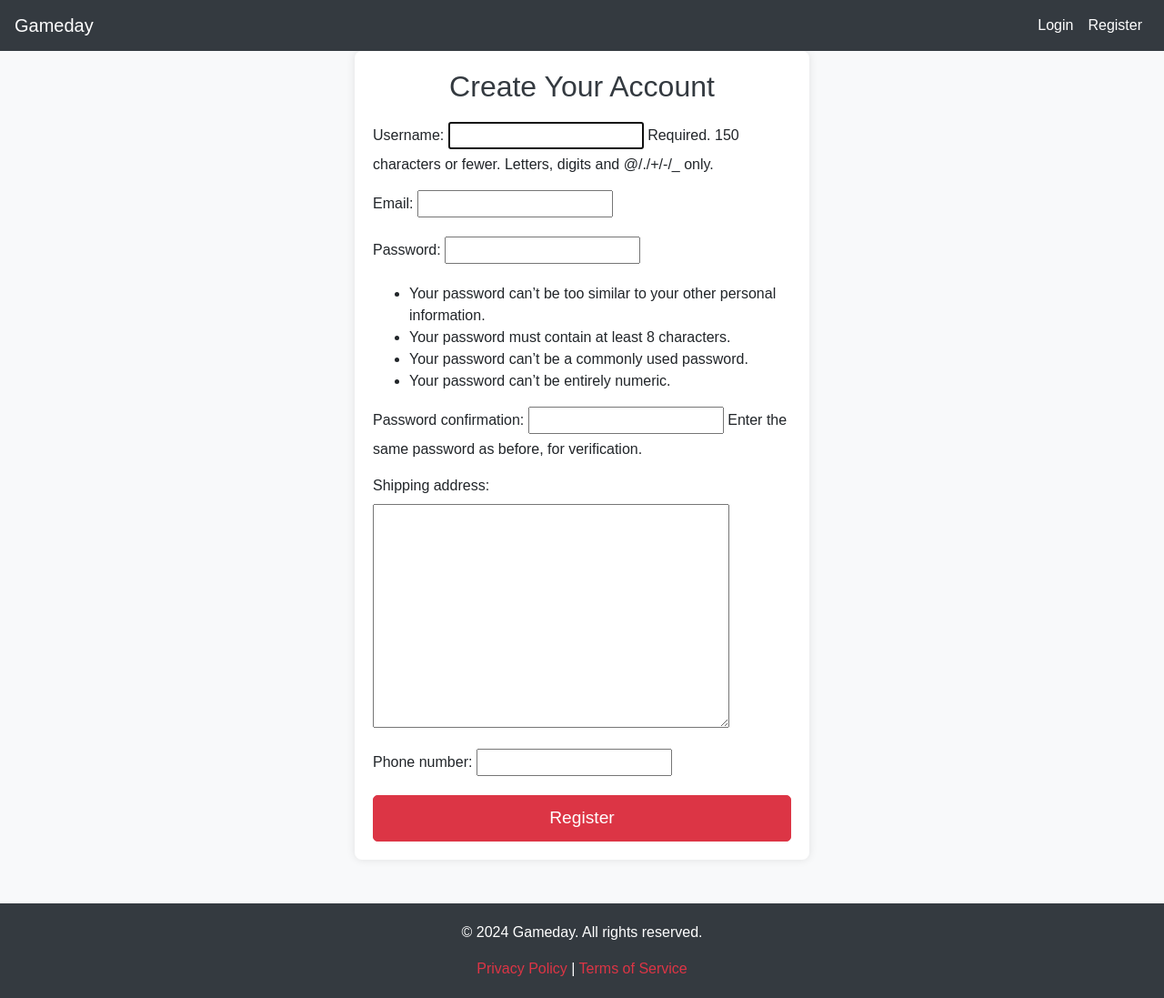
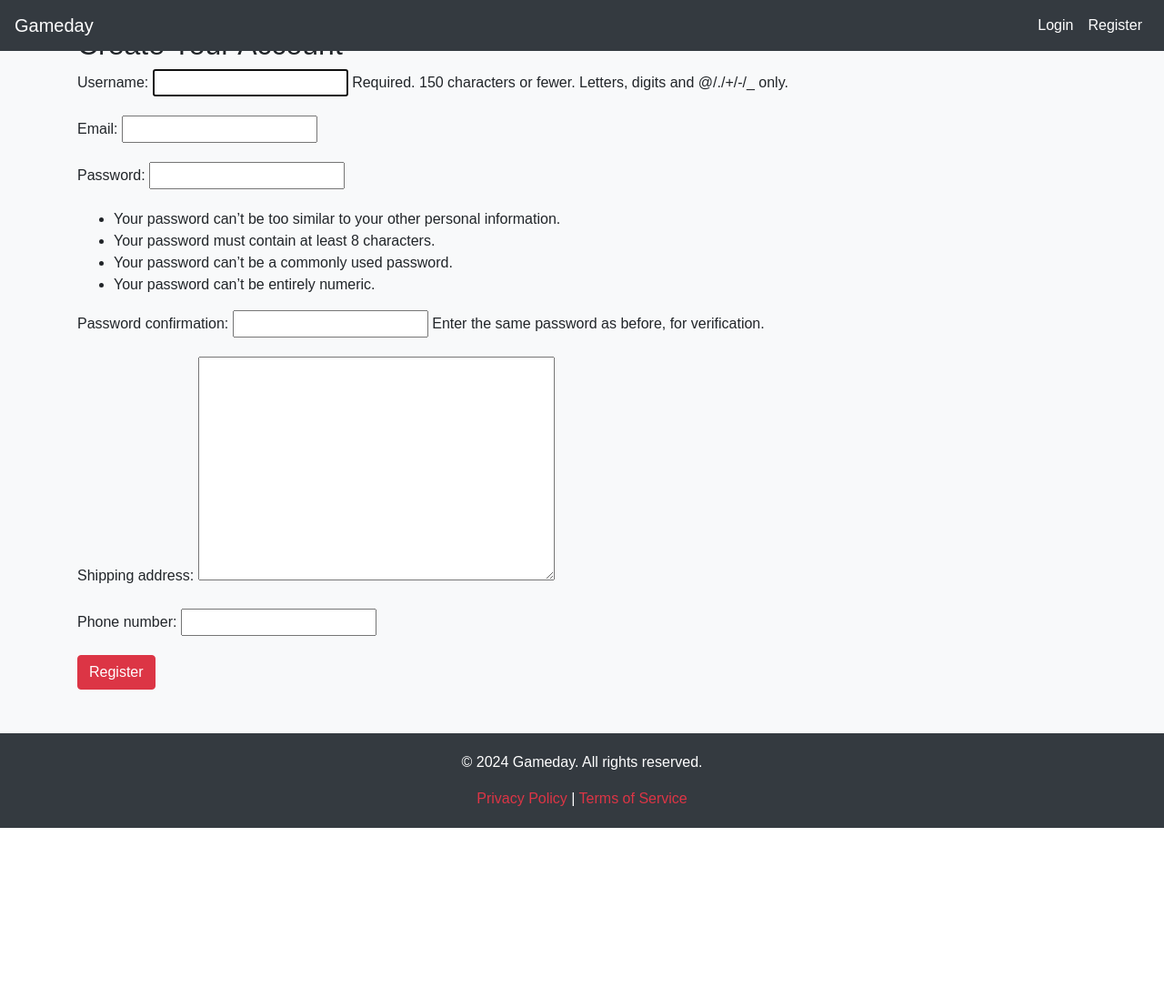
Before and after one commit to theekshanahansa/Group_11-Simple-e-commerce-system, a Django app: page /shop/register/ in a window 1280 px wide. Shown: the whole page at 91% size. After the commit the page ends 910 px from the top, so only its background shows below. Run offline with Django 5.2, Linux system fonts and the light colour scheme; some libraries are stand-ins or nearby versions.

Commit message:
Update styles.css

```diff
--- a/shop/static/CSS/styles.css
+++ b/shop/static/CSS/styles.css
@@ -135,91 +135,3 @@ footer a:hover {
         font-size: 1.25rem;
     }
 }
-/* static/css/styles.css */
-
-/* Register Page Styles */
-/* General Styles */
-body {
-    font-family: 'Arial', sans-serif;
-    background-color: #f8f9fa;
-    padding-top: 56px; /* Adjust based on navbar height */
-}
-
-.navbar {
-    background-color: #343a40; /* Dark background for navbar */
-}
-
-.navbar-brand {
-    color: #ffffff !important; /* White color for navbar brand */
-}
-
-.navbar-nav .nav-link {
-    color: #ffffff !important; /* White color for navbar links */
-}
-
-.btn-primary {
-    background-color: #dc3545; /* Red color for primary buttons */
-    border-color: #dc3545; /* Red color for button borders */
-}
-
-.btn-primary:hover {
-    background-color: #c82333; /* Darker red on hover */
-    border-color: #bd2130; /* Darker red for border on hover */
-}
-
-/* Register Page Styles */
-.register-container {
-    max-width: 500px;
-    margin: 0 auto;
-    padding: 20px;
-    background-color: #ffffff;
-    box-shadow: 0 0 10px rgba(0, 0, 0, 0.1);
-    border-radius: 8px;
-}
-
-.register-title {
-    text-align: center;
-    margin-bottom: 20px;
-    font-size: 2rem;
-    color: #343a40;
-}
-
-.form-group label {
-    font-weight: bold;
-}
-
-.form-control {
-    border-radius: 5px;
-}
-
-.btn-register {
-    width: 100%;
-    background-color: #dc3545;
-    border-color: #dc3545;
-    font-size: 1.2rem;
-    padding: 10px;
-    border-radius: 5px;
-}
-
-.btn-register:hover {
-    background-color: #c82333;
-    border-color: #bd2130;
-}
-
-/* Footer Styles */
-footer {
-    background-color: #343a40;
-    color: white;
-    padding: 20px 0;
-    text-align: center;
-}
-
-footer a {
-    color: #dc3545;
-    text-decoration: none;
-}
-
-footer a:hover {
-    color: #c82333;
-    text-decoration: underline;
-}}
```
